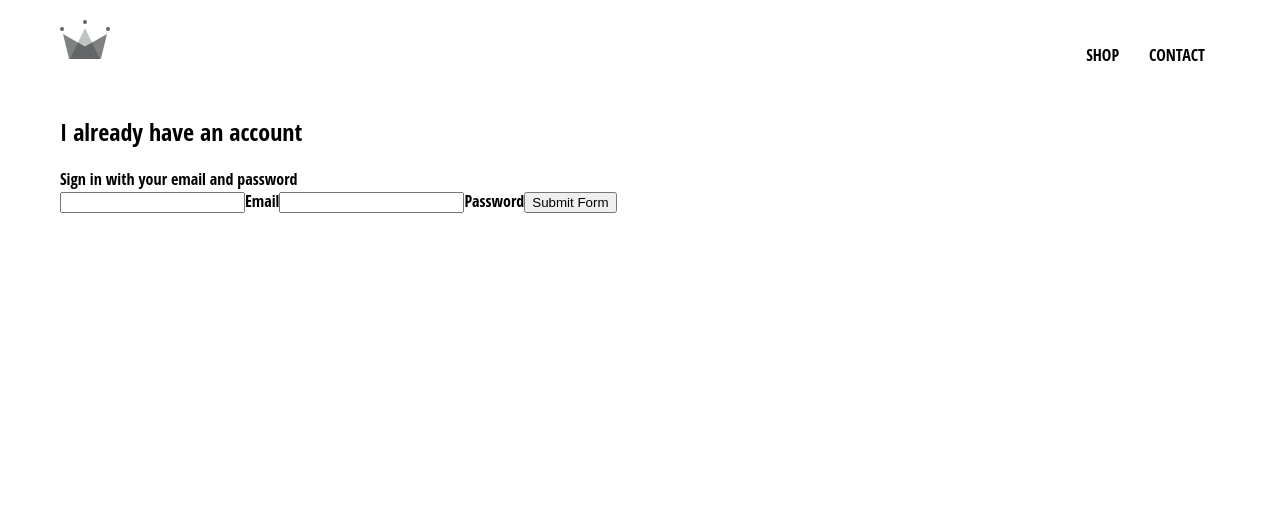
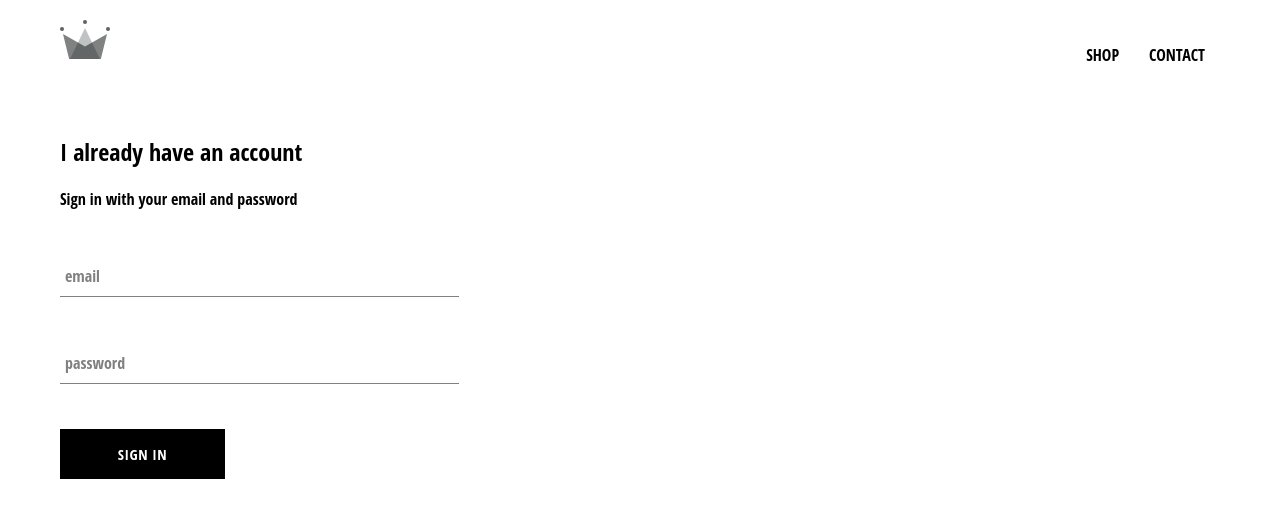
Before and after one commit to mbeverlyw/e-commerce-webapp, a React (Create React App) app: page /signin in a window 1280 px wide. Shown: the top 518 px of the page. Built offline with nearby package versions, Linux system fonts and the light colour scheme; the HTML template or start-up script is replaced by a standard one.

Commit message:
Created form-input and custom-button components for flexible implementation of styling and functionality throughout app.

```diff
--- /dev/null
+++ b/src/components/custom-button/custom-button.component.jsx
@@ -0,0 +1,11 @@
+import React from "react";
+
+import "./custom-button.styles.scss";
+
+const CustomButton = ({ children, ...otherProps }) => (
+  <button className="custom-button" {...otherProps}>
+    {children}
+  </button>
+);
+
+export default CustomButton;
--- /dev/null
+++ b/src/components/custom-button/custom-button.styles.scss
@@ -0,0 +1,22 @@
+.custom-button {
+    min-width: 165px;
+    width: auto;
+    height: 50px;
+    letter-spacing: 0.5px;
+    line-height: 50px;
+    padding: 0 35px 0 35px;
+    font-size: 15px;
+    background-color: black;
+    color: white;
+    text-transform: uppercase;
+    font-family: 'Open Sans Condensed';
+    font-weight: bolder;
+    border: none;
+    cursor: pointer;
+
+    &:hover {
+      background-color: white;
+      color: black;
+      border: 1px solid black;
+    }
+  }
--- /dev/null
+++ b/src/components/form-input/form-input.component.jsx
@@ -0,0 +1,20 @@
+import React from "react";
+
+import "./form-input.styles.scss";
+
+const FormInput = ({ handleChange, label, ...otherProps }) => (
+  <div className="group">
+    <input className="form-input" onChange={handleChange} {...otherProps} />
+    {label ? (
+      <label
+        className={`${
+          otherProps.value.length ? "shrink" : ""
+        } form-input-label`}
+      >
+        {label}
+      </label>
+    ) : null}
+  </div>
+);
+
+export default FormInput;
--- /dev/null
+++ b/src/components/form-input/form-input.styles.scss
@@ -0,0 +1,54 @@
+$sub-color: grey;
+$main-color: black;
+
+@mixin shrinkLabel {
+  top: -14px;
+  font-size: 12px;
+  color: $main-color;
+}
+
+.group {
+  position: relative;
+  margin: 45px 0;
+
+  .form-input {
+    background: none;
+    background-color: white;
+    color: $sub-color;
+    font-size: 18px;
+    padding: 10px 10px 10px 5px;
+    display: block;
+    width: 100%;
+    border: none;
+    border-radius: 0;
+    border-bottom: 1px solid $sub-color;
+    margin: 25px 0;
+
+    &:focus {
+      outline: none;
+    }
+
+    &:focus ~ .form-input-label {
+      @include shrinkLabel();
+    }
+  }
+
+  input[type='password'] {
+    letter-spacing: 0.3em;
+  }
+
+  .form-input-label {
+    color: $sub-color;
+    font-size: 16px;
+    font-weight: normal;
+    position: absolute;
+    pointer-events: none;
+    left: 5px;
+    top: 10px;
+    transition: 300ms ease all;
+
+    &.shrink {
+      @include shrinkLabel();
+    }
+  }
+}
--- a/src/components/sign-in/sign-in.component.jsx
+++ b/src/components/sign-in/sign-in.component.jsx
@@ -1,4 +1,7 @@
 import React from "react";
+
+import FormInput from "../form-input/form-input.component";
+import CustomButton from "../custom-button/custom-button.component"
 
 import "./sign-in.styles.scss";
 
@@ -31,24 +34,24 @@
         <span>Sign in with your email and password</span>
 
         <form onSubmit={this.handleSubmit}>
-          <input
+          <FormInput
             name="email"
             type="email"
             value={this.state.email}
-            onChange={this.handleChange}
+            handleChange={this.handleChange}
+            label="email"
             required
           />
-          <label>Email</label>
-          <input
+          <FormInput
             name="password"
             type="password"
             value={this.state.password}
-            onChange={this.handleChange}
+            handleChange={this.handleChange}
+            label="password"
             required
           />
-          <label>Password</label>
 
-          <input type="submit" value="Submit Form" />
+          <CustomButton type="submit">SIGN IN</CustomButton>
         </form>
       </div>
     );
--- a/src/components/sign-in/sign-in.styles.scss
+++ b/src/components/sign-in/sign-in.styles.scss
@@ -0,0 +1,9 @@
+.sign-in {
+    width: 30vw;
+    display: flex;
+    flex-direction: column;
+
+    .title {
+        margin: 10px 0;
+    }
+}
```
